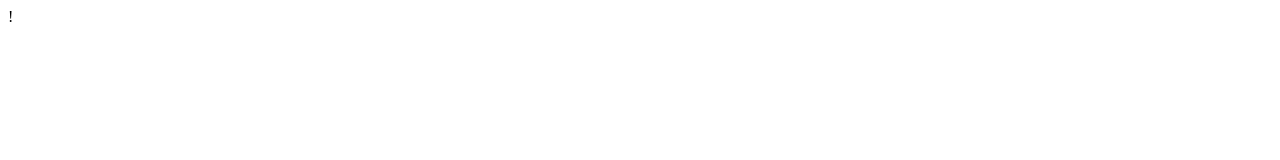
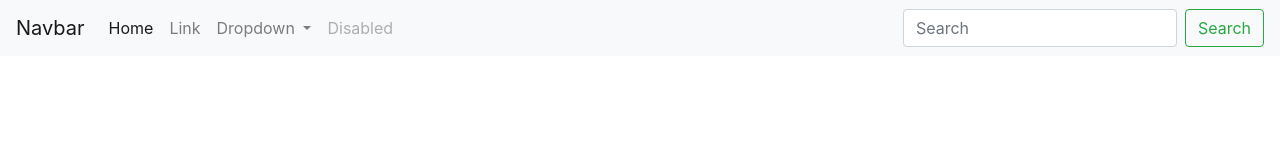
Before and after one commit to Prajwalkpl/codefury-website, a plain HTML site: page templates/index.html in a window 1280 px wide. Drawn offline with nearby package versions, Linux system fonts and the light colour scheme.

Commit message:
sixth commit

```diff
--- a/templates/index.html
+++ b/templates/index.html
@@ -1 +1,47 @@
-!
+<html lang="en">
+<head>
+    <link rel="stylesheet" href="https://cdn.jsdelivr.net/npm/bootstrap@4.3.1/dist/css/bootstrap.min.css" integrity="sha384-ggOyR0iXCbMQv3Xipma34MD+dH/1fQ784/j6cY/iJTQUOhcWr7x9JvoRxT2MZw1T" crossorigin="anonymous">
+    <meta charset="UTF-8">
+    <meta name="viewport" content="width=device-width, initial-scale=1.0">
+    <title>stress website</title>
+</head>
+<body><nav class="navbar navbar-expand-lg navbar-light bg-light">
+    <a class="navbar-brand" href="#">Navbar</a>
+    <button class="navbar-toggler" type="button" data-toggle="collapse" data-target="#navbarSupportedContent" aria-controls="navbarSupportedContent" aria-expanded="false" aria-label="Toggle navigation">
+      <span class="navbar-toggler-icon"></span>
+    </button>
+
+    <div class="collapse navbar-collapse" id="navbarSupportedContent">
+      <ul class="navbar-nav mr-auto">
+        <li class="nav-item active">
+          <a class="nav-link" href="#">Home <span class="sr-only">(current)</span></a>
+        </li>
+        <li class="nav-item">
+          <a class="nav-link" href="#">Link</a>
+        </li>
+        <li class="nav-item dropdown">
+          <a class="nav-link dropdown-toggle" href="#" id="navbarDropdown" role="button" data-toggle="dropdown" aria-haspopup="true" aria-expanded="false">
+            Dropdown
+          </a>
+          <div class="dropdown-menu" aria-labelledby="navbarDropdown">
+            <a class="dropdown-item" href="#">Action</a>
+            <a class="dropdown-item" href="#">Another action</a>
+            <div class="dropdown-divider"></div>
+            <a class="dropdown-item" href="#">Something else here</a>
+          </div>
+        </li>
+        <li class="nav-item">
+          <a class="nav-link disabled" href="#" tabindex="-1" aria-disabled="true">Disabled</a>
+        </li>
+      </ul>
+      <form class="form-inline my-2 my-lg-0">
+        <input class="form-control mr-sm-2" type="search" placeholder="Search" aria-label="Search">
+        <button class="btn btn-outline-success my-2 my-sm-0" type="submit">Search</button>
+      </form>
+    </div>
+  </nav>
+    <script src="https://code.jquery.com/jquery-3.3.1.slim.min.js" integrity="sha384-q8i/X+965DzO0rT7abK41JStQIAqVgRVzpbzo5smXKp4YfRvH+8abtTE1Pi6jizo" crossorigin="anonymous"></script>
+<script src="https://cdn.jsdelivr.net/npm/popper.js@1.14.7/dist/umd/popper.min.js" integrity="sha384-UO2eT0CpHqdSJQ6hJty5KVphtPhzWj9WO1clHTMGa3JDZwrnQq4sF86dIHNDz0W1" crossorigin="anonymous"></script>
+<script src="https://cdn.jsdelivr.net/npm/bootstrap@4.3.1/dist/js/bootstrap.min.js" integrity="sha384-JjSmVgyd0p3pXB1rRibZUAYoIIy6OrQ6VrjIEaFf/nJGzIxFDsf4x0xIM+B07jRM" crossorigin="anonymous"></script>
+</body>
+</html>
```
